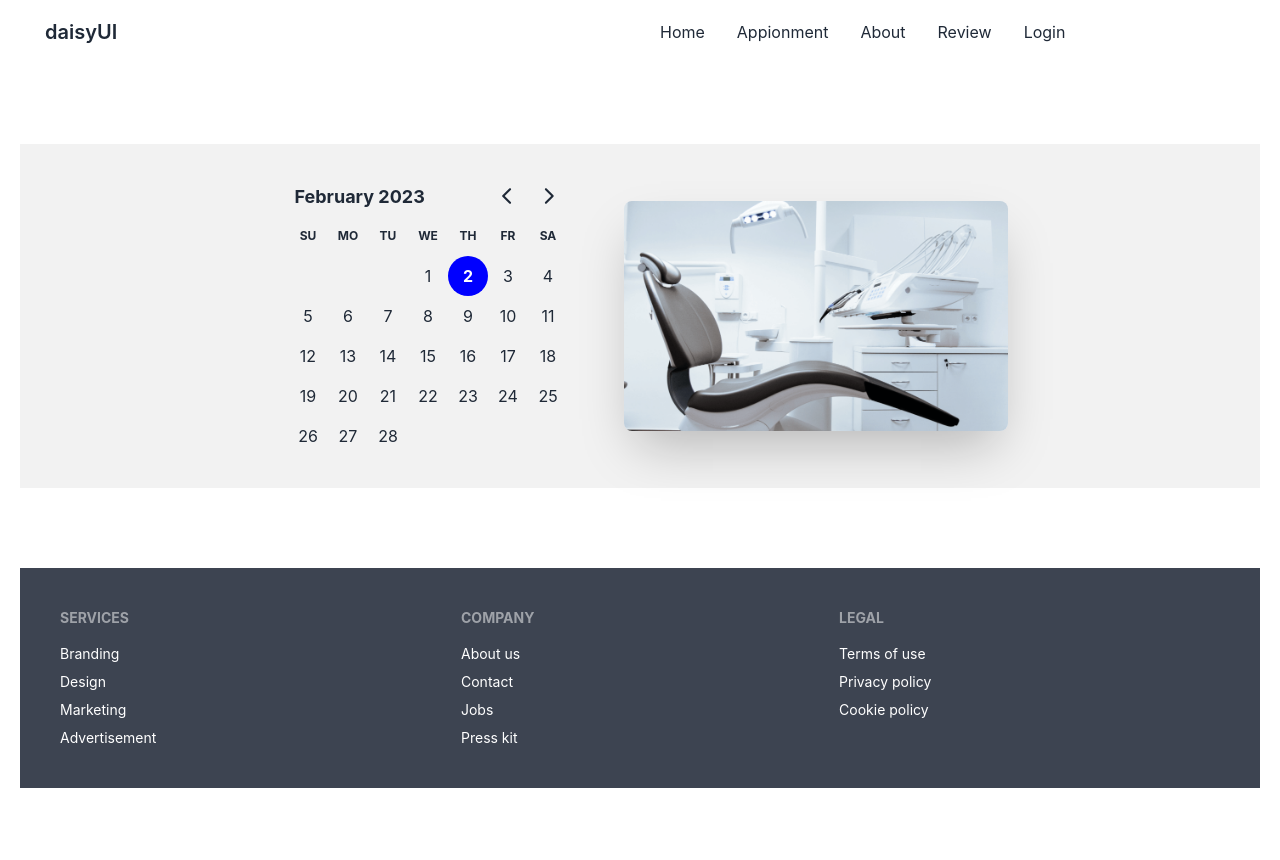
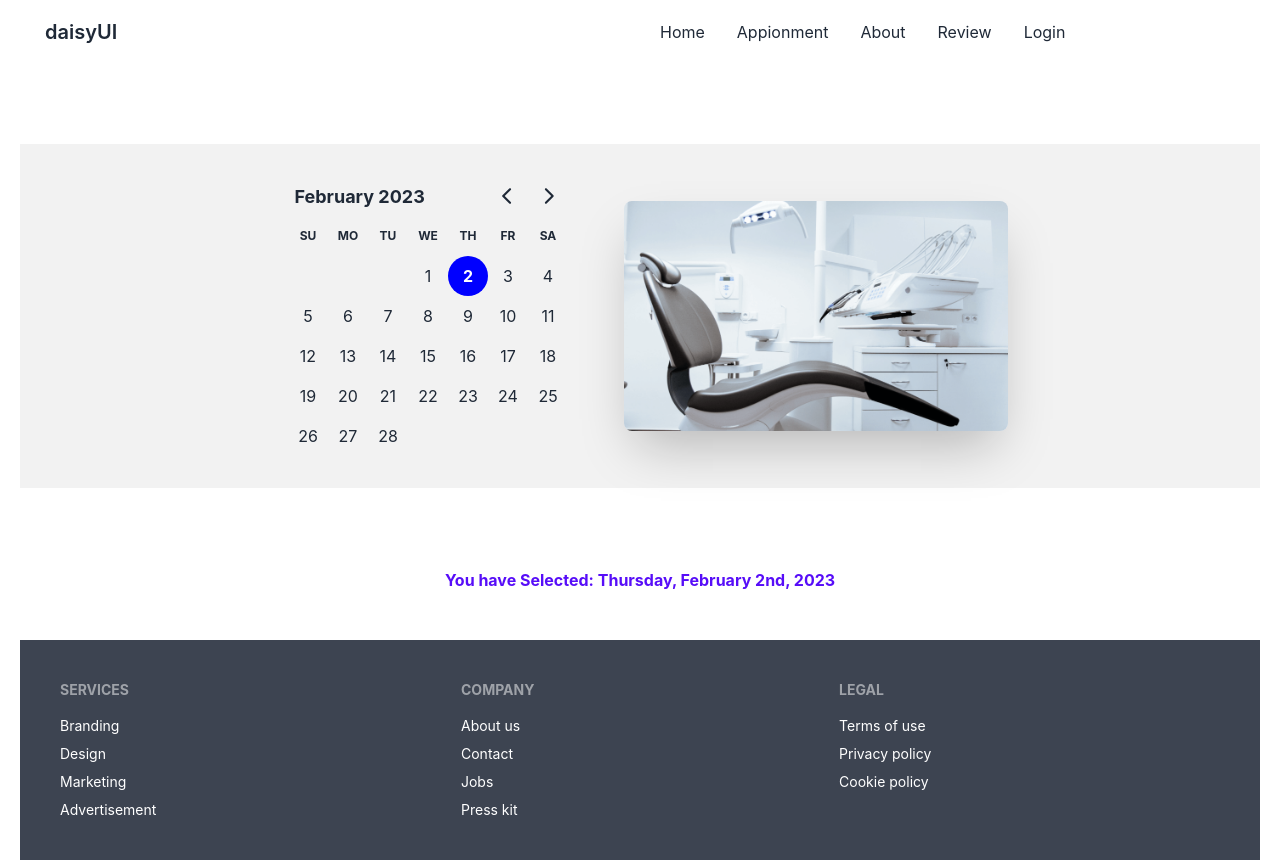
Before and after one commit to Ismailjoney/doctors-portal-client, a React (Create React App) app: page /appionment in a window 1280 px wide. Before the commit the page ends 800 px from the top, so only its background shows below. Built offline with nearby package versions, Linux system fonts and the light colour scheme.

Commit message:
date picker work : note: children akno kicu sibblig a share korar jorno simple way hisebe left up use kora hoi mane ak lavel upore. akhaneo tai kora hoyece -- {selectedDate, setSelectedDate } -- prantes (Appionments.js) a decleare kora hoyece and props akare sob jaigai pathano hoyece

```diff
--- a/src/page/Appionments/AppionmentBanner.js
+++ b/src/page/Appionments/AppionmentBanner.js
@@ -3,10 +3,10 @@ import chair from '../../assets/images/chair.png'
 import { DayPicker } from 'react-day-picker';
 
 
-const AppionmentBanner = () => {
-    const[selectedDate, setSelectedDate] = useState(new Date());
 
 
+const AppionmentBanner = ({selectedDate, setSelectedDate }) => {
+//note: children akno kicu sibblig a share korar jorno simple way hisebe left up use kora hoi mane ak lavel upore. akhaneo tai kora hoyece -- {selectedDate, setSelectedDate } -- prantes (Appionments.js) a decleare kora hoyece and props akare sob jaigai pathano hoyece
     return (
         <header className='mt-20 my-20'>
             <div className="hero  bg-base-200">
@@ -18,7 +18,6 @@ const AppionmentBanner = () => {
                             selected={selectedDate}
                             onSelect={setSelectedDate}
                         />
-
                     </div>
                 </div>
             </div>
--- a/src/page/Appionments/Appionments/Appionmrnts.js
+++ b/src/page/Appionments/Appionments/Appionmrnts.js
@@ -1,10 +1,18 @@
-import React from 'react';
+import React, { useState } from 'react';
 import AppionmentBanner from '../AppionmentBanner';
+import AvailableAppionments from '../AvailableAppionments/AvailableAppionments';
 
 const Appionmrnts = () => {
+    const[selectedDate, setSelectedDate] = useState(new Date());
     return (
         <div>
-            <AppionmentBanner></AppionmentBanner>
+            <AppionmentBanner
+            selectedDate={selectedDate}
+            setSelectedDate={setSelectedDate}
+            ></AppionmentBanner>
+            <AvailableAppionments
+            selectedDate={selectedDate}
+            ></AvailableAppionments>
         </div>
     );
 };
--- /dev/null
+++ b/src/page/Appionments/AvailableAppionments/AvailableAppionments.js
@@ -0,0 +1,12 @@
+import React from 'react';
+import { format } from 'date-fns';
+
+const AvailableAppionments = ({selectedDate}) => {
+    return (
+        <section className='mt-4 my-12'>
+            <p className='text-center text-primary font-bold'> You have Selected: {format(selectedDate, 'PPPP')}</p>
+        </section>
+    );
+};
+
+export default AvailableAppionments;
```
